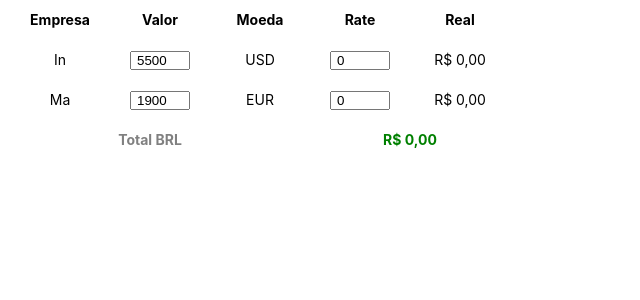
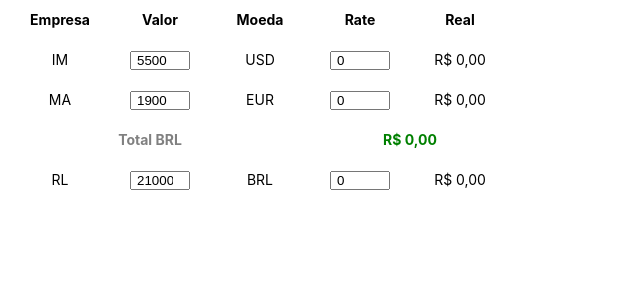
Before and after one commit to brunovcg/personal-home, a React (Create React App) app: page / in a window 1280 px wide. Shown: the top 300 px of the page, without its empty margins (0-640 px from the left). Built offline with nearby package versions, Linux system fonts and the light colour scheme; no server answers.

Commit message:
Add new company

```diff
--- a/src/components/salary/Salary.tsx
+++ b/src/components/salary/Salary.tsx
@@ -4,8 +4,9 @@ import Currency from "../../services/currency/Currency";
 
 export default function Salary() {
   const [data, setData] = useState([
-    { company: "In", value: 5500, currency: "USD", rating: 0, real: 0 },
-    { company: "Ma", value: 1900, currency: "EUR", rating: 0, real: 0 },
+    { company: "IM", value: 5500, currency: "USD", rating: 0, real: 0 },
+    { company: "MA", value: 1900, currency: "EUR", rating: 0, real: 0 },
+    { company: "RL", value: 21000, currency: "BRL", rating: 0, real: 0 },
   ]);
 
   const calculate = (value: number, currencyValue: number) =>
```
